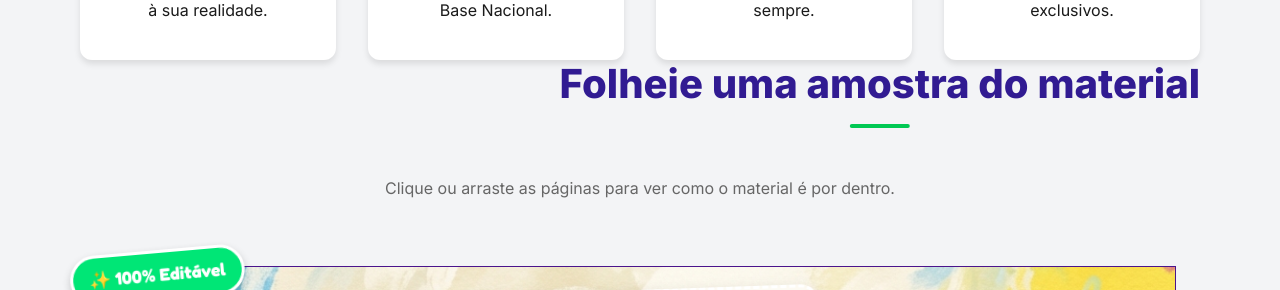
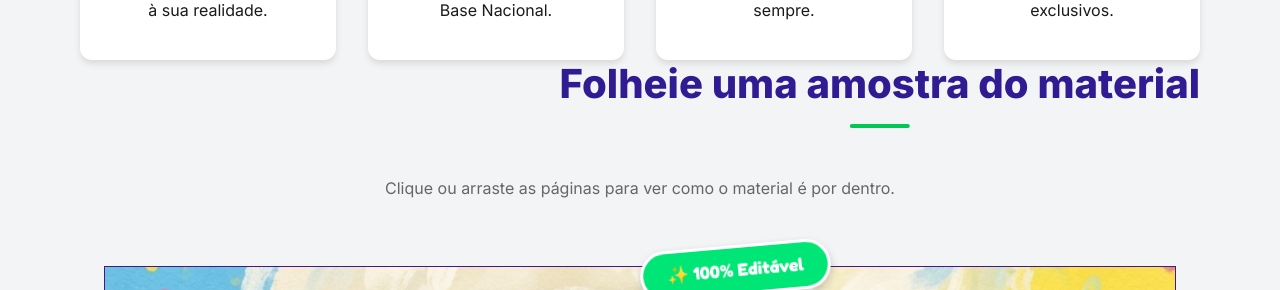
Before and after one commit to Rafargb/educacao-, a website built with Vite: page index.html in a window 1280 px wide. Shown: the part 1125-1415 px from the top of the page. Built offline with nearby package versions, Linux system fonts and the light colour scheme; what page-flip would draw is missing.

Commit message:
Center sticker on cover

```diff
--- a/style.css
+++ b/style.css
@@ -515,25 +515,27 @@ section {
 
 .cover-tag {
     position: absolute;
-    top: 20px;
-    /* Moved to Top */
-    left: -10px;
-    /* Hanging off the left edge slightly for "ribbon" effect */
+    top: 15px;
+    /* Top */
+    left: 50%;
+    /* Horizontal Center */
     right: auto;
     bottom: auto;
+    transform: translateX(-50%) rotate(-3deg);
+    /* Center + Slight Tilt */
     background: #00E676;
     color: #fff;
     font-family: 'Fredoka', sans-serif;
     font-weight: 700;
     font-size: 1.1rem;
-    padding: 0.5rem 1rem;
+    padding: 0.5rem 1.5rem;
     border-radius: 50px;
-    transform: rotate(-15deg);
-    /* Adjusted rotation */
     box-shadow: 0 4px 8px rgba(0, 0, 0, 0.2);
     border: 3px solid #fff;
     z-index: 10;
     animation: float 3s ease-in-out infinite;
+    white-space: nowrap;
+    /* Prevent line break */
 }
 
 @keyframes float {
```
